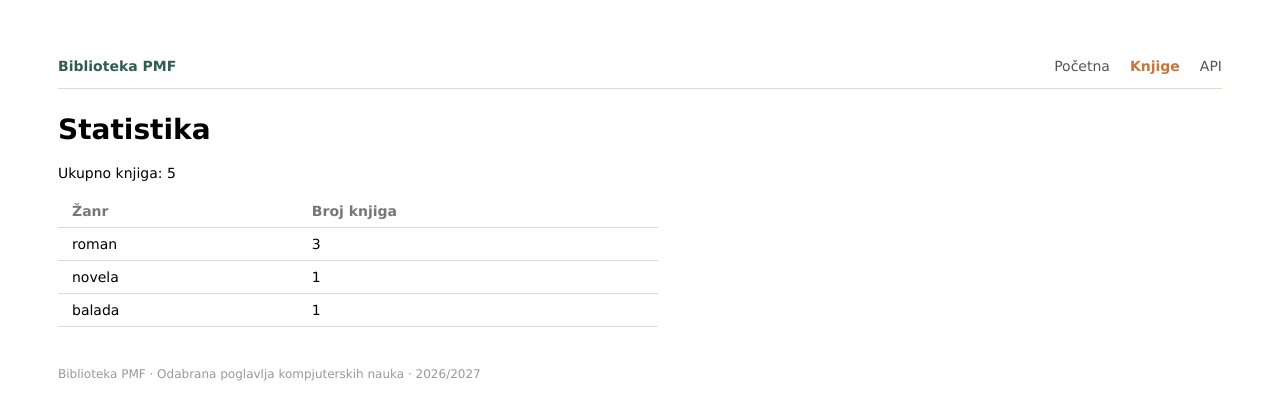
After one commit to eldinam/opkn-26-27-biblioteka, a Node server app: page /knjige/statistika in a window 1280 px wide. The commit adds this page. Shown: the top 420 px of the page. Run offline with Node 20, Linux system fonts and the light colour scheme.

Commit message:
V_04 i V_05: rješenje zadatka 4 (stranica knjige, 404, statistika, aktivni link)

```diff
--- a/routes/index.js
+++ b/routes/index.js
@@ -18,6 +18,7 @@ router.get("/", function (req, res, next) {
 
   res.render("index", {
     naslov: "Biblioteka PMF",
+    aktivna: "pocetna", // TODO 5 (bonus): za označen link u navigaciji
     datum: dayjs().format("dddd, D. MMMM YYYY."),
     zanimljivost: nasumicno(zanimljivosti),
     brojKnjiga: knjige.length,
--- a/routes/knjigeStranice.js
+++ b/routes/knjigeStranice.js
@@ -12,8 +12,52 @@ router.get("/", function (req, res) {
   });
 });
 
-// TODO 1: ruta za stranicu jedne knjige (/knjige/:id)
+/* TODO 6: GET /knjige/statistika: stranica sa brojem knjiga po žanru.
+   Greškica: ova ruta mora biti IZNAD rute /:id.
+   Da je ispod, /:id bi uhvatila "statistika" kao id i prikazala "knjiga ne postoji". */
+router.get("/statistika", function (req, res) {
+  const poZanru = {};
 
-// TODO 6: stranica sa statistikom (/knjige/statistika). Pažnja: krije se jedna greškica!
+  knjige.forEach(function (knjiga) {
+    const zanr = knjiga.zanr;
+
+    if (poZanru[zanr] === undefined) {
+      poZanru[zanr] = 1; // prva knjiga tog žanra
+    } else {
+      poZanru[zanr] = poZanru[zanr] + 1; // još jedna knjiga tog žanra
+    }
+  });
+
+  res.render("knjige/statistika", {
+    naslov: "Statistika",
+    aktivna: "knjige",
+    poZanru: poZanru,
+    ukupno: knjige.length,
+  });
+});
+
+/* TODO 1: GET /knjige/3: stranica jedne knjige */
+router.get("/:id", function (req, res) {
+  const id = Number(req.params.id);
+
+  const knjiga = knjige.find(function (k) {
+    return k.id === id;
+  });
+
+  // TODO 4: knjiga ne postoji, pa prikazujemo posebnu stranicu sa statusom 404
+  if (!knjiga) {
+    return res.status(404).render("knjige/nema", {
+      naslov: "Knjiga ne postoji",
+      aktivna: "knjige",
+      id: req.params.id,
+    });
+  }
+
+  res.render("knjige/detalji", {
+    naslov: knjiga.naslov,
+    aktivna: "knjige",
+    knjiga: knjiga,
+  });
+});
 
 module.exports = router;
--- a/views/knjige/lista.ejs
+++ b/views/knjige/lista.ejs
@@ -14,8 +14,8 @@
     <tbody>
       <% knjige.forEach((knjiga) => { %>
         <tr>
-          <%# TODO 3: link na stranicu knjige %>
-          <td><%= knjiga.naslov %></td>
+          <%# TODO 3: naslov je link na stranicu knjige %>
+          <td><a href="/knjige/<%= knjiga.id %>"><%= knjiga.naslov %></a></td>
           <td><%= knjiga.autor %></td>
           <td><%= knjiga.godina %></td>
           <td><%= knjiga.zanr %></td>
--- /dev/null
+++ b/views/knjige/statistika.ejs
@@ -0,0 +1,21 @@
+<%- include("../partials/zaglavlje") %>
+
+<h1>Statistika</h1>
+<p>Ukupno knjiga: <%= ukupno %></p>
+
+<table class="tabela">
+  <thead>
+    <tr><th>Žanr</th><th>Broj knjiga</th></tr>
+  </thead>
+  <tbody>
+    <%# for...in prolazi kroz sve ključeve objekta: "roman", "novela", "balada" %>
+    <% for (const zanr in poZanru) { %>
+      <tr>
+        <td><%= zanr %></td>
+        <td><%= poZanru[zanr] %></td>
+      </tr>
+    <% } %>
+  </tbody>
+</table>
+
+<%- include("../partials/podnozje") %>
--- a/views/partials/zaglavlje.ejs
+++ b/views/partials/zaglavlje.ejs
@@ -8,9 +8,17 @@
   <body>
     <nav class="navigacija">
       <a href="/" class="logo">Biblioteka PMF</a>
-      <a href="/">Početna</a>
-      <a href="/knjige">Knjige</a>
+      <%# TODO 5 (bonus): ruta šalje "aktivna", a ovdje taj link dobije klasu "aktivna" %>
+      <% if (locals.aktivna === "pocetna") { %>
+        <a href="/" class="aktivna">Početna</a>
+      <% } else { %>
+        <a href="/">Početna</a>
+      <% } %>
+      <% if (locals.aktivna === "knjige") { %>
+        <a href="/knjige" class="aktivna">Knjige</a>
+      <% } else { %>
+        <a href="/knjige">Knjige</a>
+      <% } %>
       <a href="/api/knjige">API</a>
-      <%# TODO 5 (bonus): označiti aktivni link %>
     </nav>
     <main>
```
Also changed, not shown: views/knjige/detalji.ejs (+13 -1 lines), views/knjige/nema.ejs (+7 -1 lines).
